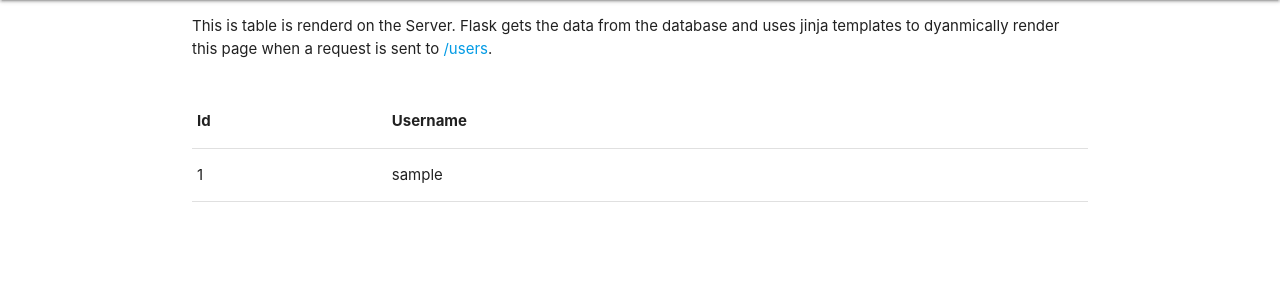
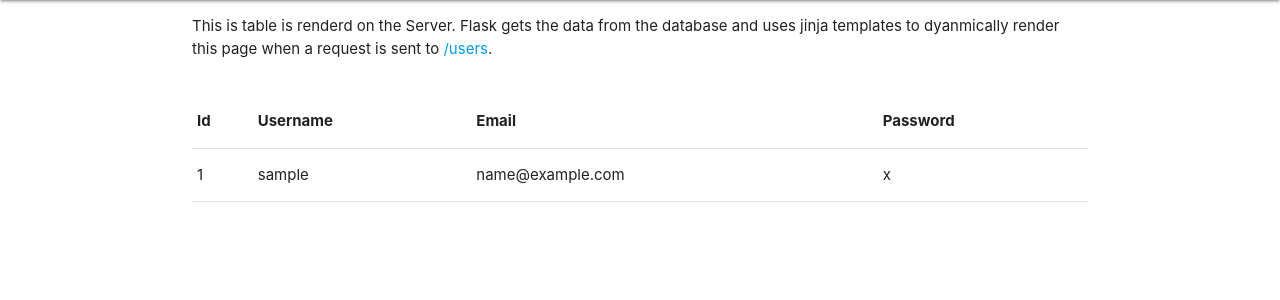
Before and after one commit to Yanderei/flaskmvc, a Flask app: page /users in a window 1280 px wide. Shown: the part 64-364 px from the top of the page. Run offline with Flask 2, Linux system fonts and the light colour scheme; tables that the repository leaves empty hold one stand-in row (values such as "Sample post").

Commit message:
user data

```diff
--- a/App/templates/users.html
+++ b/App/templates/users.html
@@ -14,7 +14,7 @@
       <table>
         <thead>
           <tr>
-            <th>Id</th><th>Username</th>
+            <th>Id</th><th>Username</th><th>Email</th><th>Password</th>
           </tr>
         </thead>
         <tbody>
@@ -22,6 +22,8 @@
             <tr>
                 <td>{{user.id}}</td>
                 <td>{{user.username}}</td>
+                <td>{{user.email}}</td>
+                <td>{{user.password}}</td>
             </tr>
           {% endfor %}
         <tbody>
```
